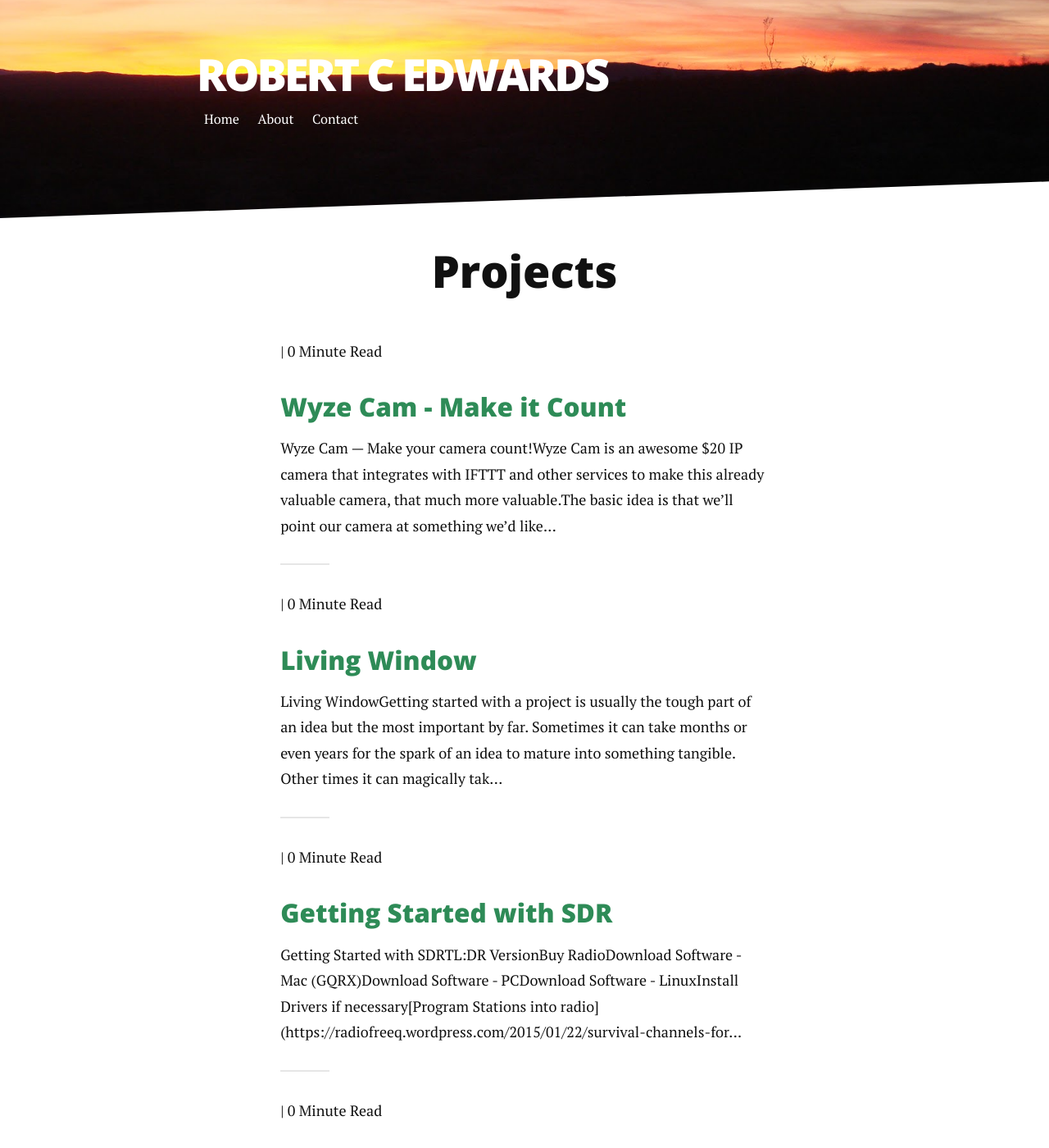
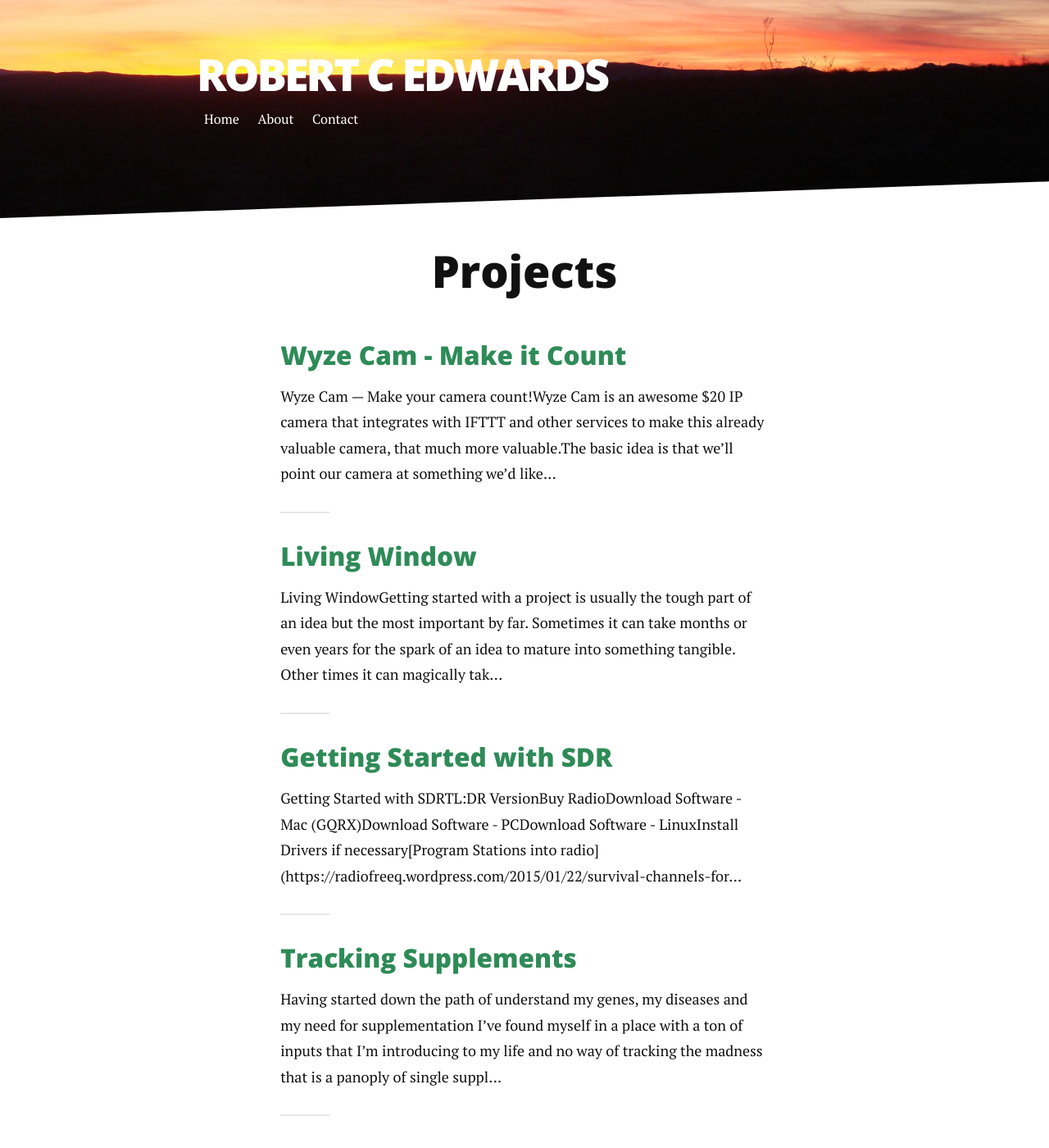
Before and after one commit to robertcedwards/robertcedwards.com, a Jekyll site: the page built from index.html, in a window 1280 px wide and 1400 px high. Shown: the whole window at 82% size. Built offline with Jekyll 4.4.1, drawn with Linux system fonts in a browser that asks for light colours; nearby versions of some CDN libraries; the list of posts is cut into pages by our own code.

Commit message:
Removing date and time to read

```diff
--- a/index.html
+++ b/index.html
@@ -6,7 +6,6 @@ layout: default
   <ul class="posts noList">
     {% for post in paginator.posts %}
       <li>
-          <p class="meta">{{ page.date | date: '%B %d, %Y' }} | <span class="time">{{ page.content | number_of_words | divided_by:180 }}</span> Minute Read</p>
         <h3><a class="post-link" href="{{ post.url | prepend: site.baseurl }}">{{ post.title }}</a></h3>
         <p class="description">{% if post.description %}{{ post.description | strip_html | strip_newlines | truncate: 250 }}{% else %}{{ post.content | strip_html | strip_newlines | truncate: 250 }}{% endif %}</p>
       </li>
```
